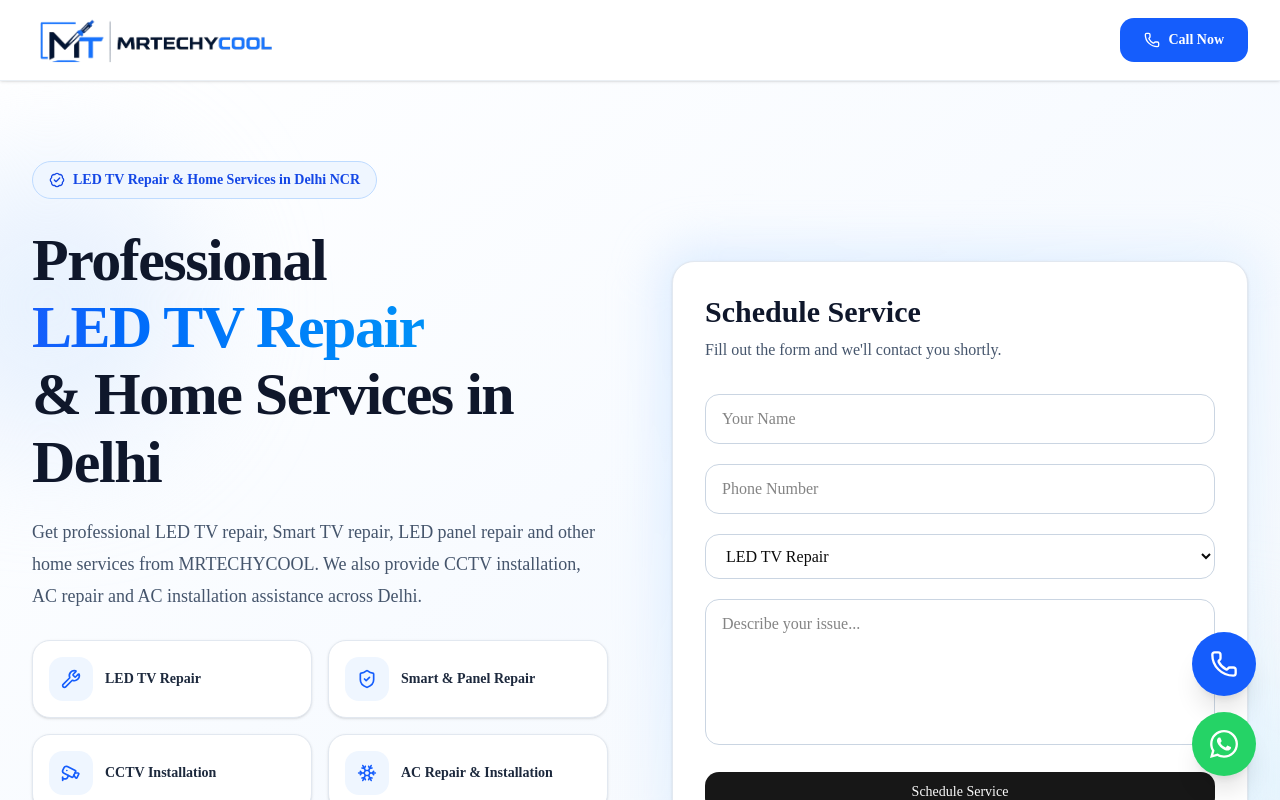
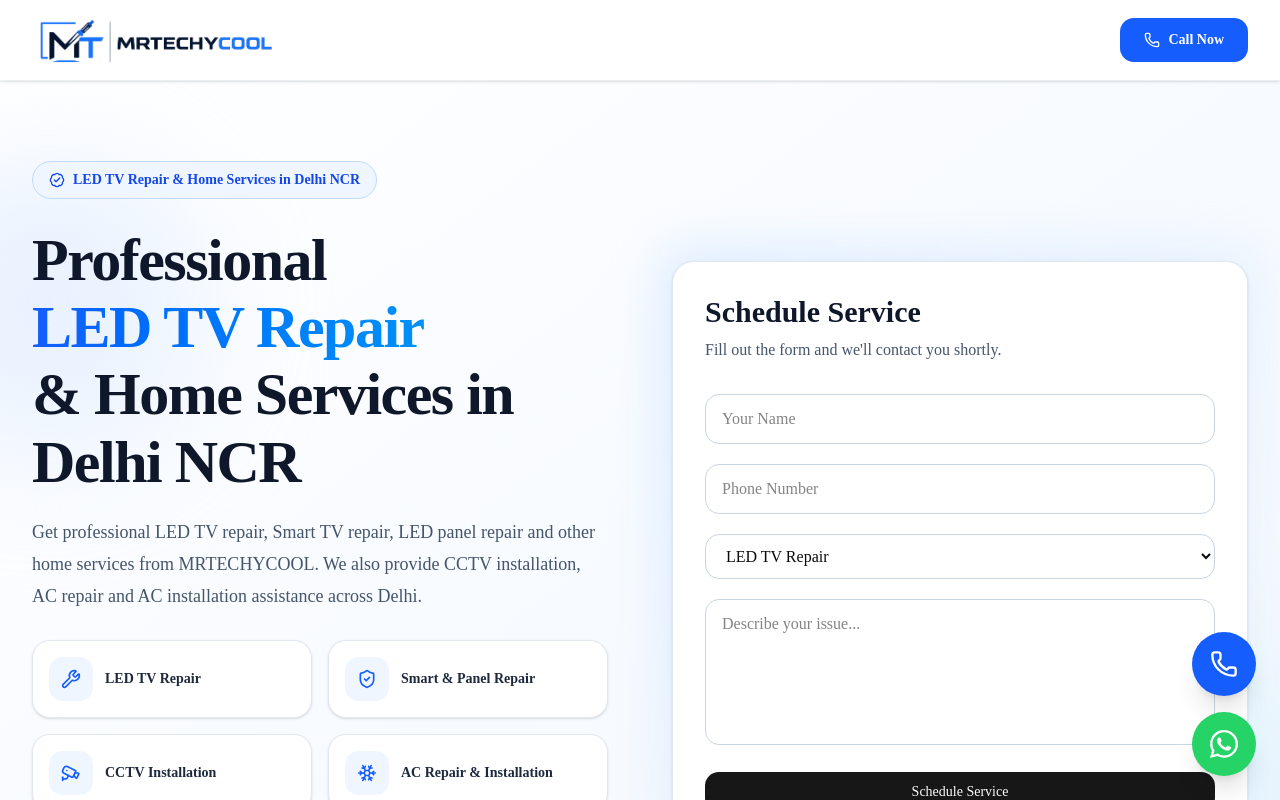
Before and after one commit to sumit9354800/techcool, a Next.js app: page /led-repair-delhi in a window 1280 px wide. Shown: the top 800 px of the page. Built offline with nearby package versions, Linux system fonts and the light colour scheme.

Commit message:
hero update again

```diff
--- a/src/features/landing/LandingHero.tsx
+++ b/src/features/landing/LandingHero.tsx
@@ -38,7 +38,7 @@ export function LandingHero() {
               <span className="block bg-gradient-to-r from-blue-600 to-sky-500 bg-clip-text text-transparent">
                 LED TV Repair
               </span>
-              & Home Services in Delhi
+              & Home Services in Delhi NCR
             </h1>
 
             <p className="max-w-xl text-base leading-8 text-slate-600 sm:text-lg">
```
